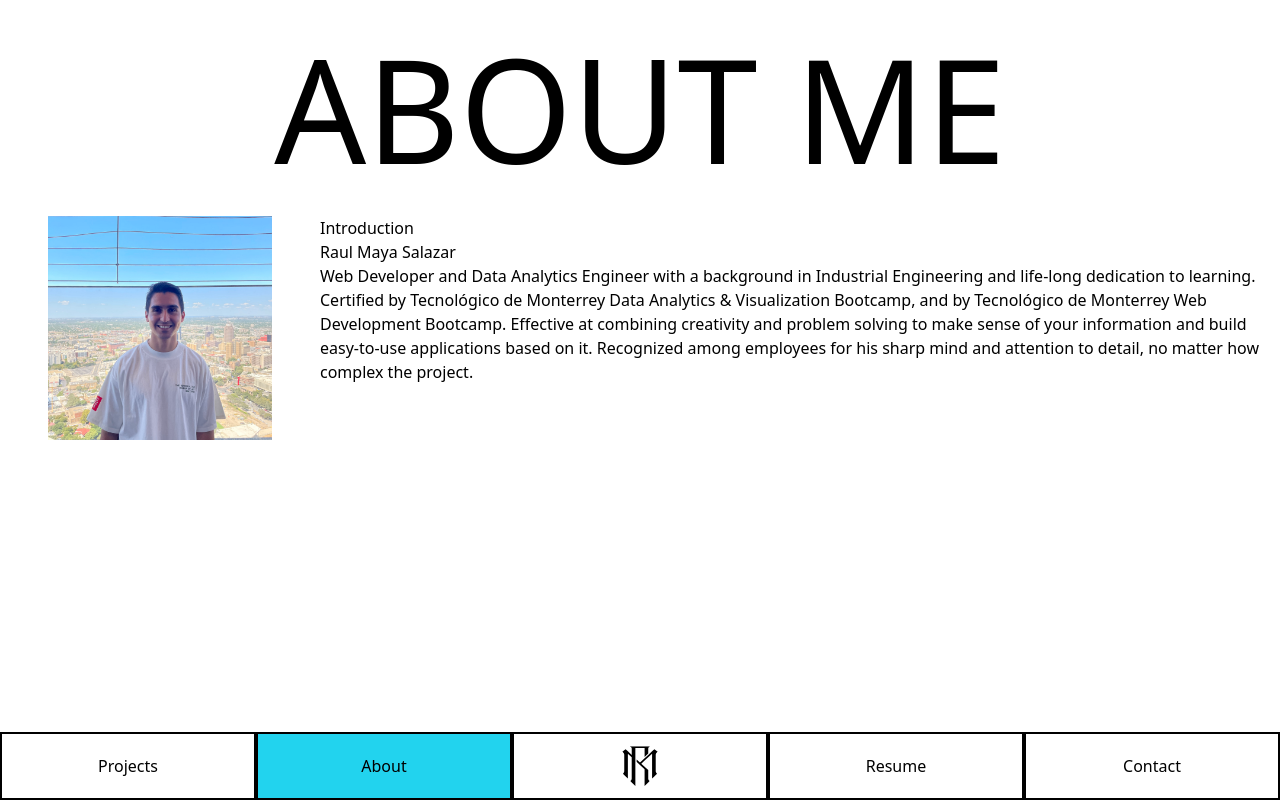
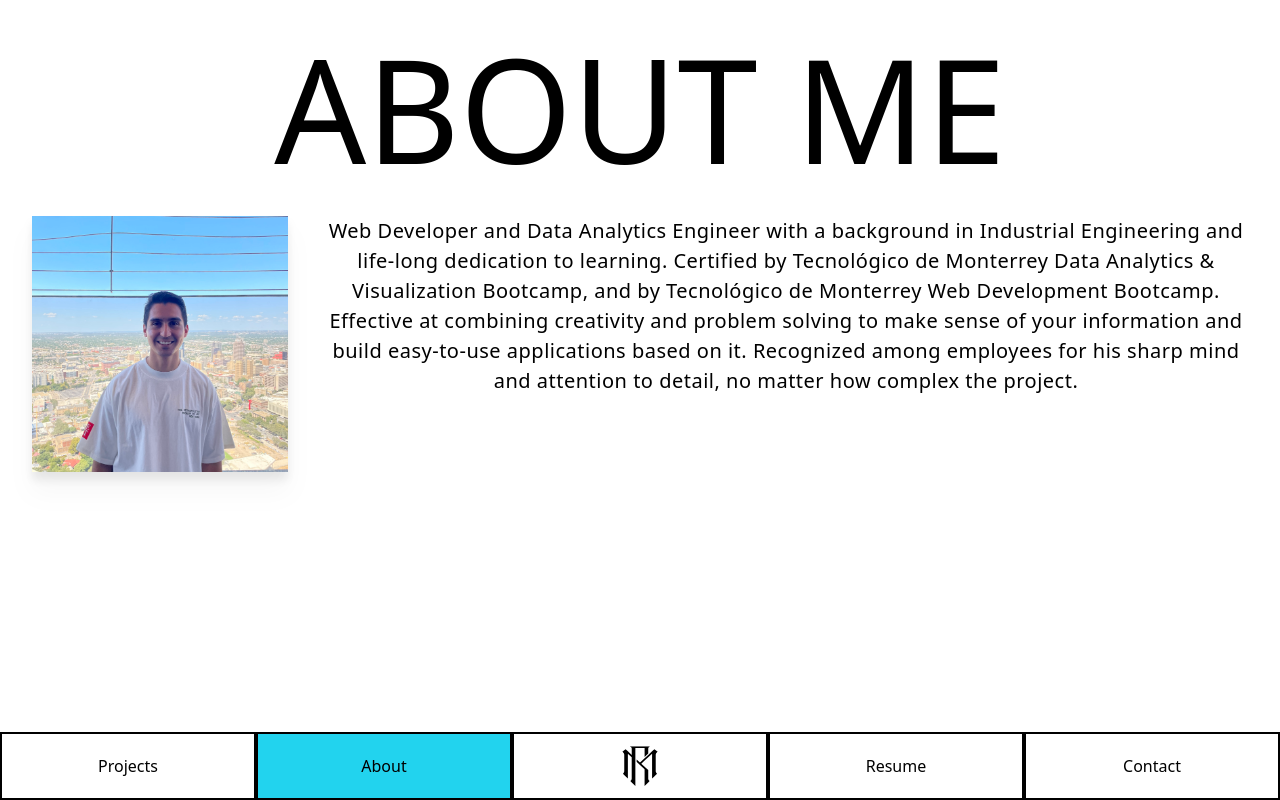
Before and after one commit to RaulMaya/RM-Portfolio, a React (Create React App) app in the folder client/: page /about in a window 1280 px wide. Built offline with nearby package versions, Linux system fonts and the light colour scheme.

Commit message:
Introduction about myself in the about me page

```diff
--- /dev/null
+++ b/client/src/components/About/IntroductionComponent.js
@@ -0,0 +1,30 @@
+import React from "react";
+import raulImage from "./raulImage.jpg";
+
+const IntroductionComponent = () => {
+  return (
+    <section className="flex flex-row justify-center">
+      <article className="basis-1/4 flex justify-center">
+        <img
+          className="object-cover w-64 h-64 drop-shadow-xl"
+          src={raulImage}
+          alt="Raul Maya in the americas tower"
+        />
+      </article>
+      <article className="basis-3/4 text-center">
+        <p className="me-7 text-xl tracking-wide">
+          Web Developer and Data Analytics Engineer with a background in
+          Industrial Engineering and life-long dedication to learning. Certified
+          by Tecnológico de Monterrey Data Analytics & Visualization Bootcamp,
+          and by Tecnológico de Monterrey Web Development Bootcamp. Effective at
+          combining creativity and problem solving to make sense of your
+          information and build easy-to-use applications based on it. Recognized
+          among employees for his sharp mind and attention to detail, no matter
+          how complex the project.
+        </p>
+      </article>
+    </section>
+  );
+};
+
+export default IntroductionComponent;
--- /dev/null
+++ b/client/src/components/About/PersonalComponent.js
@@ -0,0 +1,30 @@
+import React from "react";
+import raulImage from "./raulImage.jpg";
+
+const PersonalComponent = () => {
+  <section className="flex flex-row justify-center mb-10">
+    <article className="basis-3/4">
+      <h3>Personal</h3>
+      <p>Raul Maya Salazar</p>
+      <p>
+        Web Developer and Data Analytics Engineer with a background in
+        Industrial Engineering and life-long dedication to learning. Certified
+        by Tecnológico de Monterrey Data Analytics & Visualization Bootcamp, and
+        by Tecnológico de Monterrey Web Development Bootcamp. Effective at
+        combining creativity and problem solving to make sense of your
+        information and build easy-to-use applications based on it. Recognized
+        among employees for his sharp mind and attention to detail, no matter
+        how complex the project.
+      </p>
+    </article>
+    <article className="basis-1/4 flex justify-center">
+      <img
+        className="object-cover w-56 h-56"
+        src={raulImage}
+        alt="Raul Maya in the americas tower"
+      />
+    </article>
+  </section>;
+};
+
+export default PersonalComponent
--- a/client/src/components/Contact/socialIcons.css
+++ b/client/src/components/Contact/socialIcons.css
@@ -1,5 +1,3 @@
-@import url("https://fonts.googleapis.com/css2?family=Poppins&display=swap");
-
 .tooltip::before {
   position: absolute;
   content: "";
--- a/client/src/components/Home/FullMarqueeComponent.js
+++ b/client/src/components/Home/FullMarqueeComponent.js
@@ -2,19 +2,19 @@ import MarqueXComponent from "./MarqueeXComponent";
 import MarqueYComponent from "./MarqueeYComponent";
 
 const FullMarquee = () => {
-  const topValues = ["JavaScript", "Python", "Django"];
+  const topValues = ["JavaScript", "Python", "Django", "Web Scraping"];
   const marqueeTop = topValues.map((val) => {
     return <MarqueXComponent key={val} topic={val} />;
   });
-  const bottomValues = ["Pura", "Gente", "Del Señor", "Chepo"];
+  const bottomValues = ["React", "Handlebars", "Node", "Express"];
   const marqueeBottom = bottomValues.map((val) => {
     return <MarqueXComponent key={val} topic={val} />;
   });
-  const leftValues = ["Machine Learning", "AI", "Development"];
+  const leftValues = ["React", "Flask", "Django"];
   const marqueeLeft = leftValues.map((val) => {
     return <MarqueYComponent  className={'rotate-270'} key={val} topic={val} deg={270} />;
   });
-  const rightValues = ["Amazing", "Words", "Here"];
+  const rightValues = ["HTML", "CSS", "Vite"];
   const marqueeRight = rightValues.map((val) => {
     return <MarqueYComponent className={'rotate-90'} key={val} topic={val} deg={90} />;
   });
@@ -22,42 +22,42 @@ const FullMarquee = () => {
     <>
       <section className="absolute bg-white min-w-full top-0 h-10 border-y-4 border-black">
         <div className="relative flex overflow-x-hidden">
-          <div className="animate-marqueeX flex min-w-full shrink-0 items-center justify-around">
+          <div className="animate-marqueeX flex min-w-full shrink-0 items-center justify-evenly">
             {marqueeTop}
           </div>
-          <div className="absolute animate-marqueeX2 flex min-w-full shrink-0 items-center justify-around">
+          <div className="absolute animate-marqueeX2 flex min-w-full shrink-0 items-center justify-evenly">
             {marqueeTop}
           </div>
         </div>
       </section>
       <section className="absolute bg-white min-h-full left-0 w-10 border-x-4 border-black">
         <div className="relative flex overflow-y-hidden">
-          <div className="animate-marqueeY flex shrink-0 items-center justify-around h-screen flex-col whitespace-nowrap w-9">
+          <div className="animate-marqueeY flex shrink-0 items-center justify-evenly h-screen flex-col whitespace-nowrap w-9">
             {marqueeLeft}
           </div>
-          <div className="absolute flex shrink-0 items-center justify-around h-screen animate-marqueeY2 flex-col whitespace-nowrap w-9">
+          <div className="absolute flex shrink-0 items-center justify-evenly h-screen animate-marqueeY2 flex-col whitespace-nowrap w-9">
             {marqueeLeft}
           </div>
         </div>
       </section>
       <section className="absolute bg-white min-h-full right-0 w-10 border-x-4 border-black">
         <div className="relative flex overflow-y-hidden">
-          <div className="animate-marqueeY flex shrink-0 items-center justify-around h-screen flex-col whitespace-nowrap w-9">
+          <div className="animate-marqueeY flex shrink-0 items-center justify-evenly h-screen flex-col whitespace-nowrap w-9">
             {marqueeRight}
           </div>
 
-          <div className="absolute flex shrink-0 items-center justify-around h-screen animate-marqueeY2 flex-col whitespace-nowrap w-9">
+          <div className="absolute flex shrink-0 items-center justify-evenly h-screen animate-marqueeY2 flex-col whitespace-nowrap w-9">
             {marqueeRight}
           </div>
         </div>
       </section>
       <section className="absolute bg-white min-w-full bottom-0 h-10 border-y-4 border-black">
         <div className="relative flex overflow-x-hidden">
-          <div className="animate-marqueeX flex min-w-full shrink-0 items-center justify-around">
+          <div className="animate-marqueeX flex min-w-full shrink-0 items-center justify-evenly">
             {marqueeBottom}
           </div>
 
-          <div className="absolute animate-marqueeX2 flex min-w-full shrink-0 items-center justify-around">
+          <div className="absolute animate-marqueeX2 flex min-w-full shrink-0 items-center justify-evenly">
             {marqueeBottom}
           </div>
         </div>
--- a/client/src/pages/About.js
+++ b/client/src/pages/About.js
@@ -1,6 +1,6 @@
 import { React, useEffect } from "react";
+import IntroductionComponent from "../components/About/IntroductionComponent";
 import NavBarComponent from "../components/NavBarComponent";
-import raulImage from "../raulImage.jpg";
 
 const About = () => {
   useEffect(() => {
@@ -9,29 +9,7 @@ const About = () => {
   return (
     <>
       <h1 className="text-center text-10xl">ABOUT ME</h1>
-      <section className="flex flex-row justify-center">
-        <article className="basis-1/4 flex justify-center">
-          <img
-            className="object-cover w-56 h-56"
-            src={raulImage}
-            alt="Raul Maya in the americas tower"
-          />
-        </article>
-        <article className="basis-3/4">
-          <h3>Introduction</h3>
-          <p>Raul Maya Salazar</p>
-          <p>
-            Web Developer and Data Analytics Engineer with a background in
-            Industrial Engineering and life-long dedication to learning.
-            Certified by Tecnológico de Monterrey Data Analytics & Visualization
-            Bootcamp, and by Tecnológico de Monterrey Web Development Bootcamp.
-            Effective at combining creativity and problem solving to make sense
-            of your information and build easy-to-use applications based on it.
-            Recognized among employees for his sharp mind and attention to
-            detail, no matter how complex the project.
-          </p>
-        </article>
-      </section>
+      <IntroductionComponent />
       <NavBarComponent />
     </>
   );
```
Also changed, not shown: client/src/components/About/SkillsComponent.js (added), client/src/components/About/Testimonials.js (added), client/src/components/About/raulImage.jpg (renamed from client/src/raulImage.jpg).
